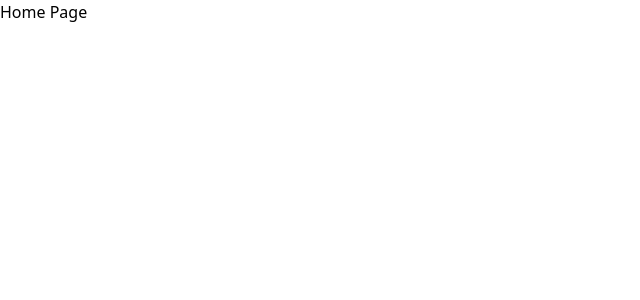
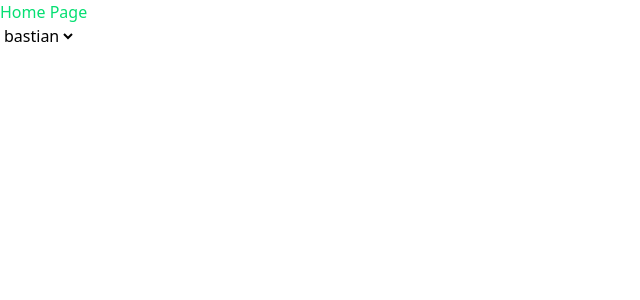
Before and after one commit to ScuBix1/ergo-framework, a React (Vite) app: page / in a window 1280 px wide. Shown: the top 300 px of the page, without its empty margins (0-640 px from the left). Built offline with nearby package versions, Linux system fonts and the light colour scheme.

Commit message:
select start

```diff
--- /dev/null
+++ b/src/components/Select/Select.jsx
@@ -0,0 +1,14 @@
+const Select = (props) => {
+  const { className, tabStudents } = props;
+  console.log(tabStudents);
+
+  return (
+    <select className={className}>
+      {tabStudents.map((student, index) => (
+        <option key={index}>{student.firstname}</option>
+      ))}
+    </select>
+  );
+};
+
+export default Select;
--- a/src/pages/Home.jsx
+++ b/src/pages/Home.jsx
@@ -1,5 +1,39 @@
+import Select from '../components/Select/Select';
+
+const students = [
+  {
+    firstname: 'bastian',
+    lastname: 'monnin',
+  },
+  {
+    firstname: 'bastian',
+    lastname: 'monnin',
+  },
+  {
+    firstname: 'bastian',
+    lastname: 'monnin',
+  },
+  {
+    firstname: 'bastian',
+    lastname: 'monnin',
+  },
+  {
+    firstname: 'bastian',
+    lastname: 'monnin',
+  },
+  {
+    firstname: 'bastian',
+    lastname: 'monnin',
+  },
+];
+
 function Home() {
-  return <h1>Home Page</h1>;
+  return (
+    <div>
+      <h1 className='text-green-400'>Home Page</h1>
+      <Select tabStudents={students} />
+    </div>
+  );
 }
 
 export default Home;
```
